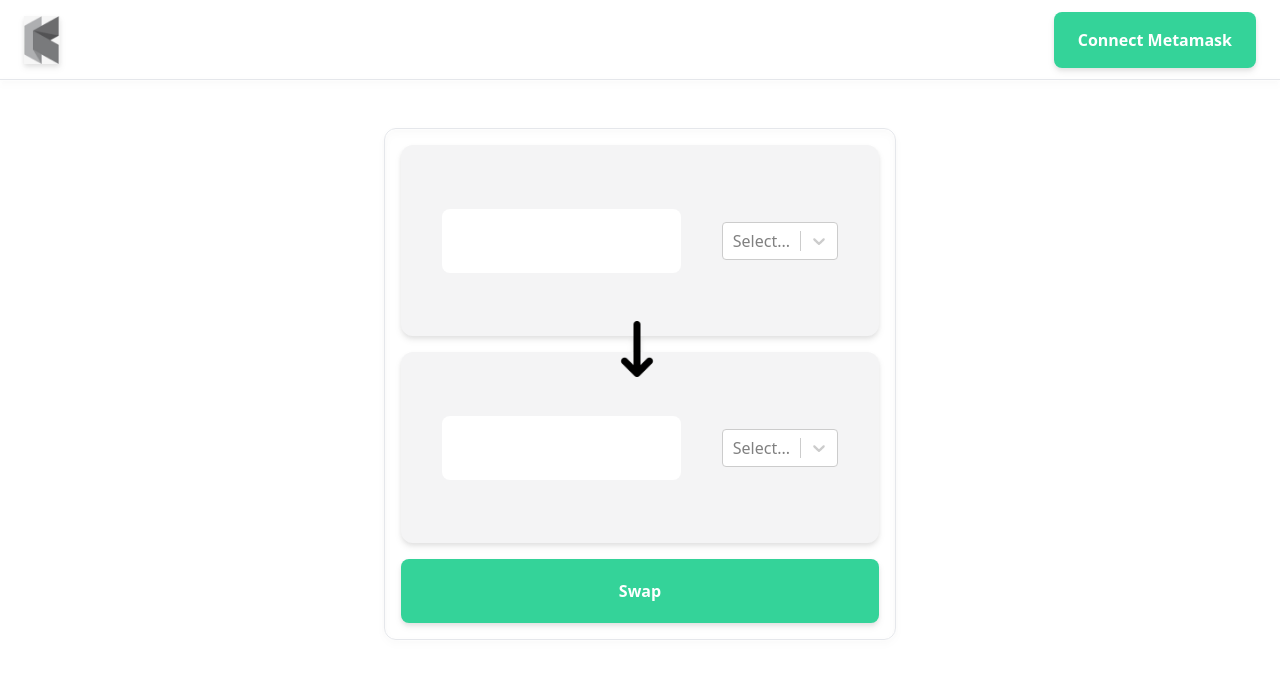
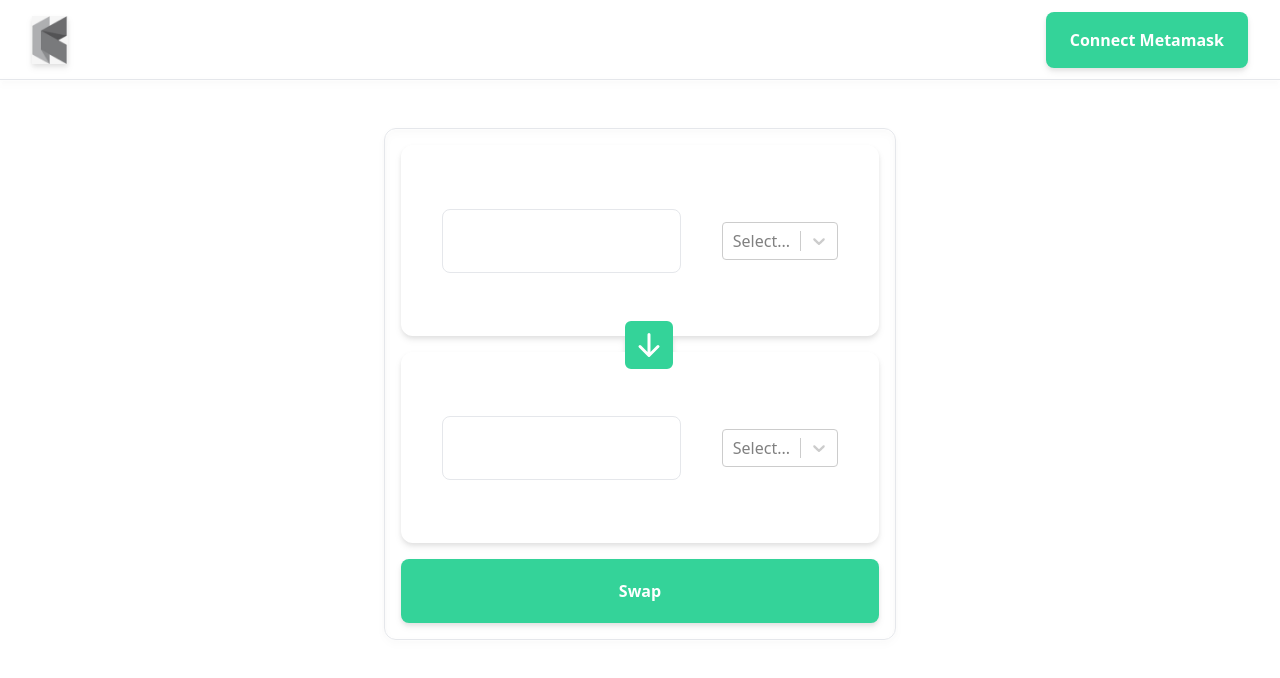
Before and after one commit to wenghaishi/crypto-dex, a React (Vite) app: page / in a window 1280 px wide. Shown: the top 678 px of the page. Built offline with nearby package versions, Linux system fonts and the light colour scheme; no server answers.

Commit message:
changed colors of swapitem

```diff
--- a/package.json
+++ b/package.json
@@ -14,6 +14,7 @@
     "ethers": "^6.3.0",
     "react": "^18.2.0",
     "react-dom": "^18.2.0",
+    "react-icons": "^4.8.0",
     "react-select": "^5.7.2"
   },
   "devDependencies": {
--- a/src/components/Navbar.tsx
+++ b/src/components/Navbar.tsx
@@ -1,6 +1,7 @@
 import React from "react";
 import { ethers } from "ethers";
 import { useState, useEffect } from "react";
+
 
 const Navbar = () => {
   const [isConnected, setIsConnected] = useState(false);
@@ -33,10 +34,10 @@ const Navbar = () => {
       <img
         src="logo.jpeg"
         alt=""
-        className="h-12 ml-6 drop-shadow-none border-none"
+        className="h-12 ml-8 drop-shadow-none border-none"
       />
       <button
-        className="bg-emerald-400 rounded-lg text-white font-bold px-6 h-14 mr-6"
+        className="bg-emerald-400 rounded-lg text-white font-bold px-6 h-14 mr-8"
         onClick={connectWallet}
       >
         {isConnected ? `${walletAddr.substring(0, 6)}...${walletAddr.substring(walletAddr.length - 4)}` : "Connect Metamask"}
--- a/src/components/Swap.tsx
+++ b/src/components/Swap.tsx
@@ -3,6 +3,7 @@ import { useState, useEffect } from "react";
 import SwapItem from "./SwapItem";
 import axios from "axios";
 import { ethers } from "ethers";
+import { BsFillArrowDownSquareFill } from 'react-icons/bs';
 
 const Swap = () => {
   const [userAmount, setUserAmount] = useState<any>();
@@ -53,18 +54,14 @@ const Swap = () => {
   return (
     <div className="flex flex-col item-center drop-shadow-md items-center mt-12">
       <div className="h-128 w-128 border rounded-xl flex flex-col item-center">
-        <div className="bg-zinc-100 h-48 mt-4 mx-4 rounded-xl">
+        <div className="bg-white h-48 mt-4 mx-4 rounded-xl">
           <SwapItem
             handleUserAmountChange={handleUserAmountChange}
             handleSwapFrom={handleSwapFrom}
           />
         </div>
-        <img
-          src="arrow.png"
-          alt=""
-          className="absolute h-14 transform rotate-90 mt-48 ml-56"
-        />
-        <div className="bg-zinc-100 h-48 mt-4 mx-4 rounded-xl">
+        <BsFillArrowDownSquareFill className="text-5xl text-green mt-48 ml-60 absolute text-emerald-400 bg-white"/>
+        <div className="bg-white h-48 mt-4 mx-4 rounded-xl">
           <SwapItem
             handleSwapAmountChange={handleSwapAmountChange}
             handleSwapTo={handleSwapTo}
--- a/src/components/SwapItem.tsx
+++ b/src/components/SwapItem.tsx
@@ -10,7 +10,7 @@ const SwapItem = (props: any) => {
 
   return (
     <div className="w-full h-full flex flex-row items-center justify-evenly">
-      <input type="number" className="h-16 text-4xl rounded-lg px-2 w-2/4" onChange={props.handleUserAmountChange || props.handleSwapAmountChange} value={props.swapAmount}/>
+      <input type="number" className="h-16 text-4xl rounded-lg border px-2 w-2/4" onChange={props.handleUserAmountChange || props.handleSwapAmountChange} value={props.swapAmount}/>
       <Select options={options}  onChange={props.handleSwapFrom || props.handleSwapTo}/>
     </div>
   );
```
Also changed, not shown: 1 other file (tests, documents, lock files or other folders).
